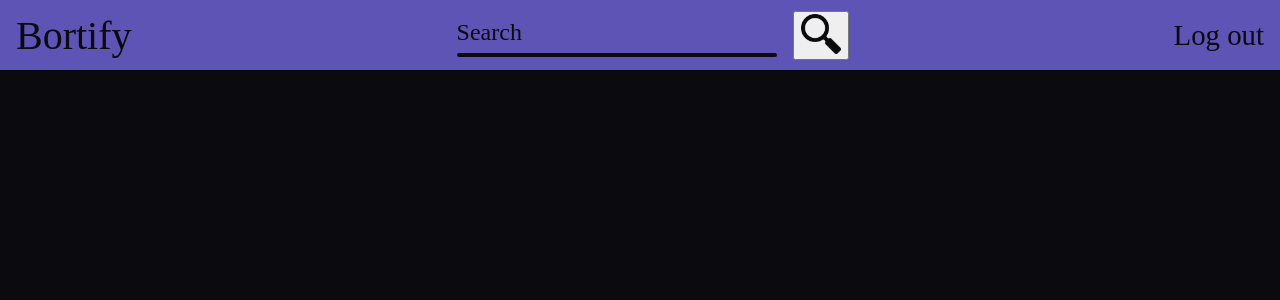
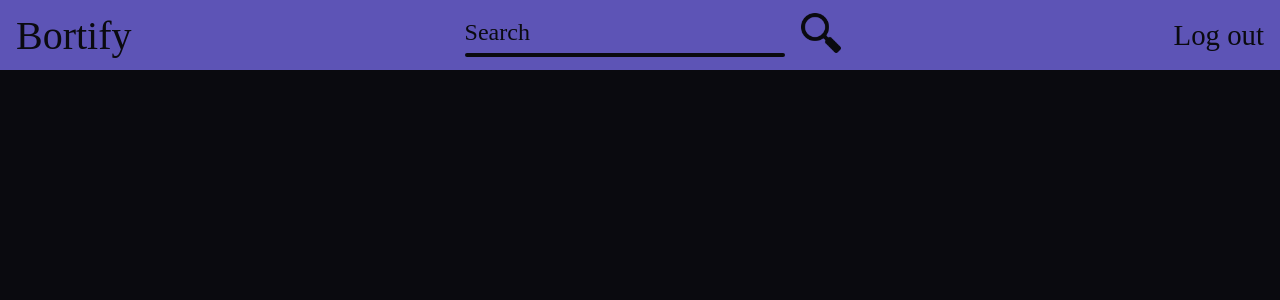
Before and after one commit to bortcrab/Bortify, a SvelteKit app: page /header in a window 1280 px wide. Shown: the top 300 px of the page. Built offline with nearby package versions, Linux system fonts and the light colour scheme; a web font is replaced by a local one.

Commit message:
Fixed non-redirection when searching multiple times.

```diff
--- a/src/lib/styles/header.css
+++ b/src/lib/styles/header.css
@@ -64,3 +64,7 @@ header img {
     border-radius: 1rem;
     background-color: var(--dark-background);
 }
+
+button {
+    all: unset;
+}
--- a/src/routes/header/+page.svelte
+++ b/src/routes/header/+page.svelte
@@ -18,31 +18,27 @@
     }
 
     function handleSearch() {
-        const searchQuery = document.getElementById("search").value;
+        const searchQuery = document.getElementById("search-bar").value;
+        if (searchQuery === "") {
+            return;
+        }
         const currentUrl = window.location.href;
         const newUrl = `/searchResult/${searchQuery}`;
 
-        console.log(currentUrl);
-
-        // Verificar si ya estamos en la misma página
-        if (currentUrl.includes("/searchResult/")) {
-            goto(newUrl);
-        } else {
-            goto(newUrl);
-        }
+        window.location.href = newUrl;
     }
 </script>
 
 <header>
     <button class="logo" on:click={handleGoHome}>Bortify</button>
-    <div class="search">
+    <form class="search" on:submit|preventDefault={handleSearch}>
         <div class="search-input">
-            <input type="text" name="search" id="search" placeholder="Search" />
+            <input type="text" name="search-bar" id="search-bar" placeholder="Search" />
             <div class="bottom-border"></div>
         </div>
-        <button on:click={handleSearch}>
+        <button type="submit">
             <img src="/images/magnifying_glass.png" alt="Magnifying glass" />
         </button>
-    </div>
+    </form>
     <button class="logout" on:click={handleLogout}>Log out</button>
 </header>
```
